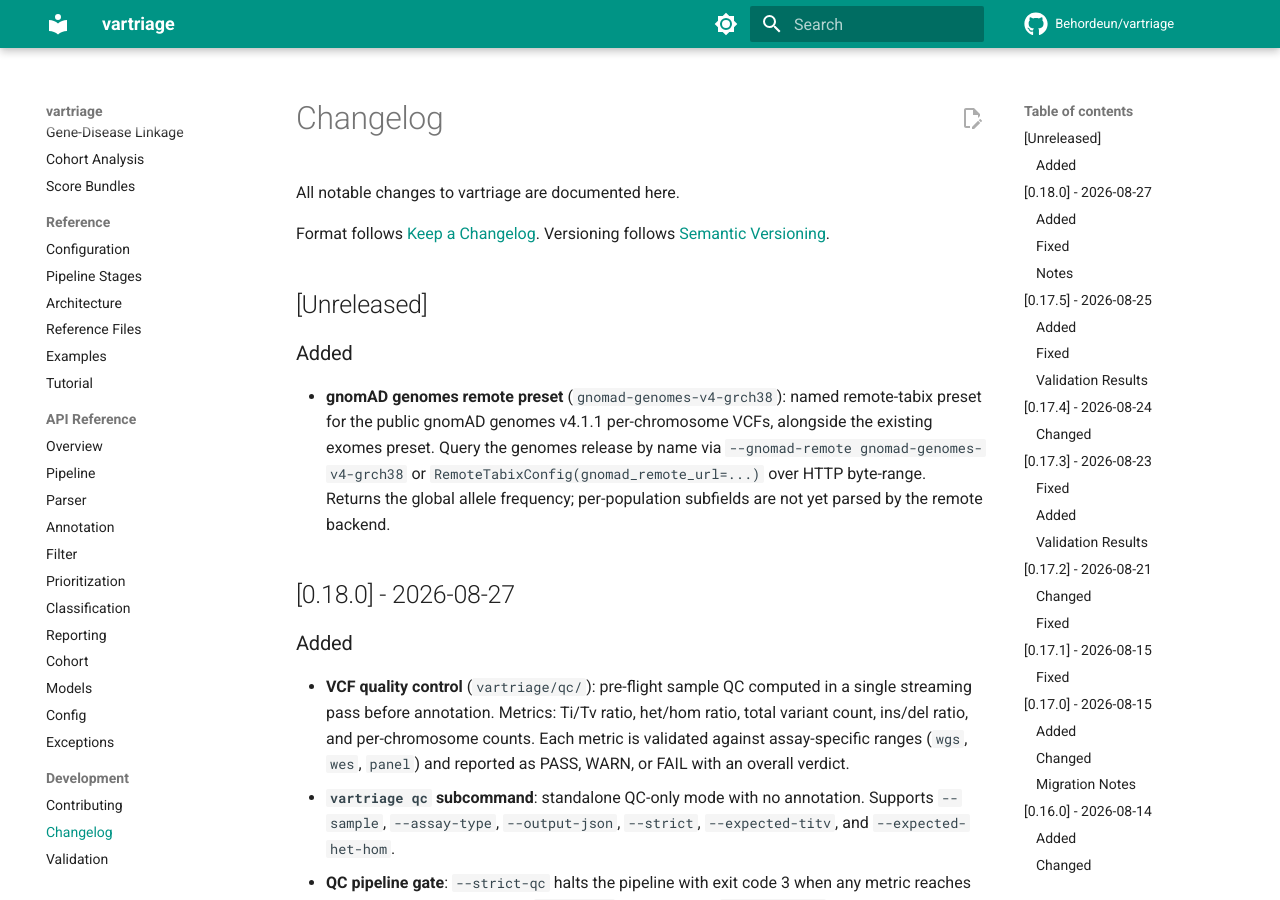
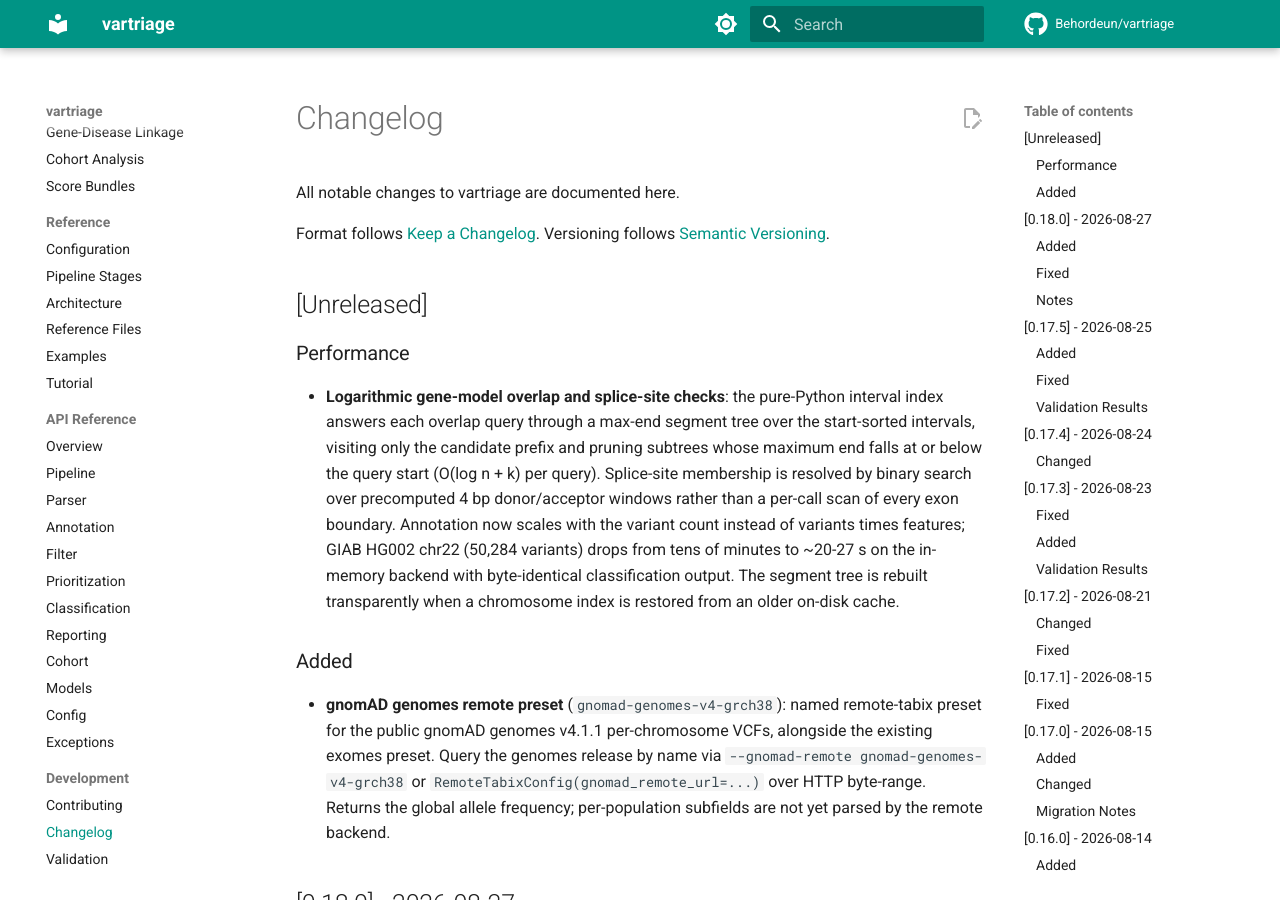
Before and after one commit to Behordeun/vartriage, an MkDocs documentation site: the page built from docs/changelog.md, in a window 1280 px wide and 900 px high. Built offline with MkDocs 1.6.1 and Material for MkDocs 9.7.7, drawn with Linux system fonts in a browser that asks for light colours; comment, search, counter and statistics services are not loaded.

Commit message:
docs(changelog): note logarithmic overlap and splice-site checks
Record the interval-index performance change under [Unreleased]: overlap
queries and splice-site membership now run in logarithmic time, so annotation
scales with the variant count rather than variants times features.

```diff
--- a/docs/changelog.md
+++ b/docs/changelog.md
@@ -5,6 +5,10 @@ All notable changes to vartriage are documented here.
 Format follows [Keep a Changelog](https://keepachangelog.com/en/1.1.0/). Versioning follows [Semantic Versioning](https://semver.org/spec/v2.0.0.html).
 
 ## [Unreleased]
+
+### Performance
+
+- **Logarithmic gene-model overlap and splice-site checks**: the pure-Python interval index answers each overlap query through a max-end segment tree over the start-sorted intervals, visiting only the candidate prefix and pruning subtrees whose maximum end falls at or below the query start (O(log n + k) per query). Splice-site membership is resolved by binary search over precomputed 4 bp donor/acceptor windows rather than a per-call scan of every exon boundary. Annotation now scales with the variant count instead of variants times features; GIAB HG002 chr22 (50,284 variants) drops from tens of minutes to ~20-27 s on the in-memory backend with byte-identical classification output. The segment tree is rebuilt transparently when a chromosome index is restored from an older on-disk cache.
 
 ### Added
 
```
